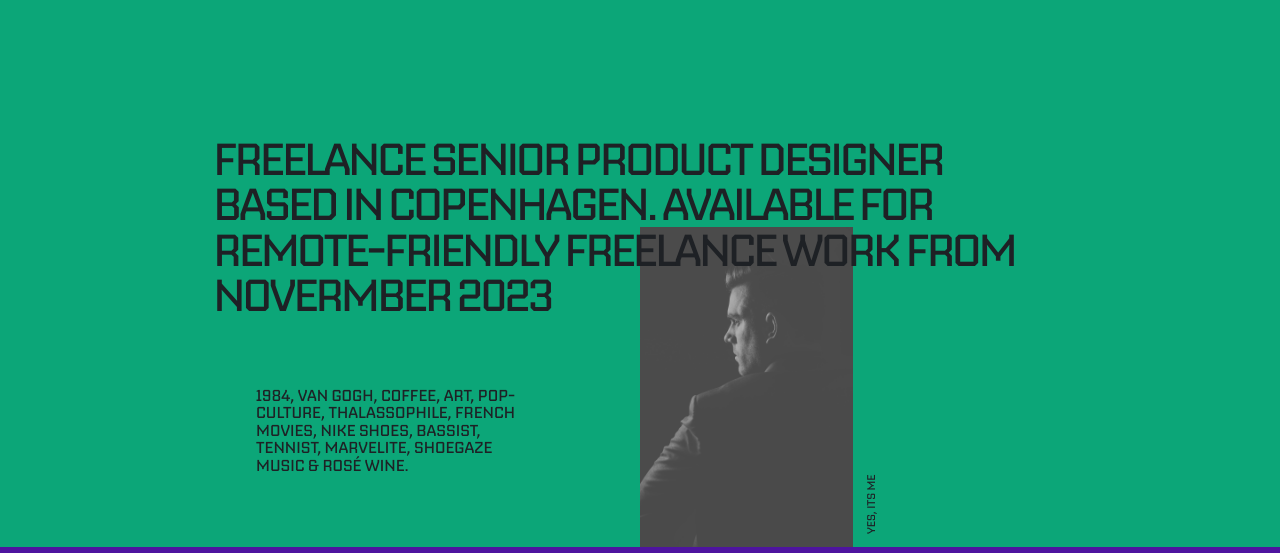
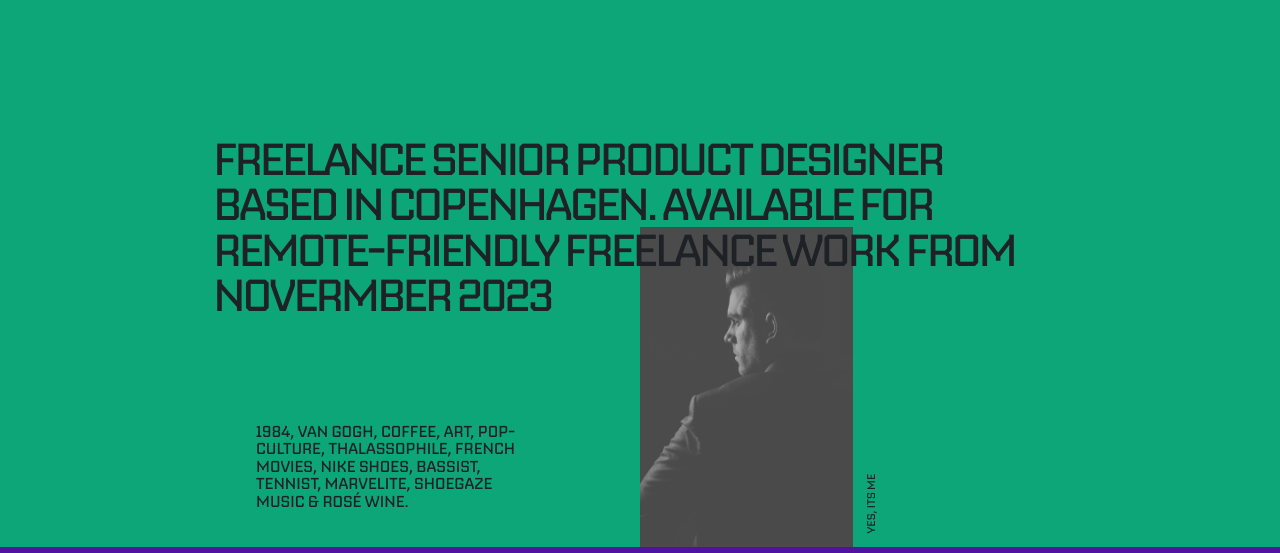
Before and after one commit to avinash4364/Diffrent-Grid-layouts, a plain HTML site: page 01/index.html in a window 1280 px wide. Shown: the part 87-640 px from the top of the page. Drawn offline with nearby package versions, Linux system fonts and the light colour scheme.

Commit message:
completed the project

```diff
--- a/01/css/style.css
+++ b/01/css/style.css
@@ -58,6 +58,7 @@ body {
   display: grid;
   grid-template-columns: repeat(12, 1fr);
   grid-template-rows: 5rem 1fr 1fr 1fr;
+  align-items: center;
 }
 
 .grid img {
@@ -74,7 +75,6 @@ body {
   text-transform: uppercase;
   z-index: 1;
   letter-spacing: -3px;
-  align-self: center;
 }
 
 .grid .short-description {
@@ -93,4 +93,5 @@ body {
   writing-mode: vertical-rl;
   padding-inline-start: 0.8rem;
   transform: rotate(180deg);
+  align-self: flex-end;
 }
```
